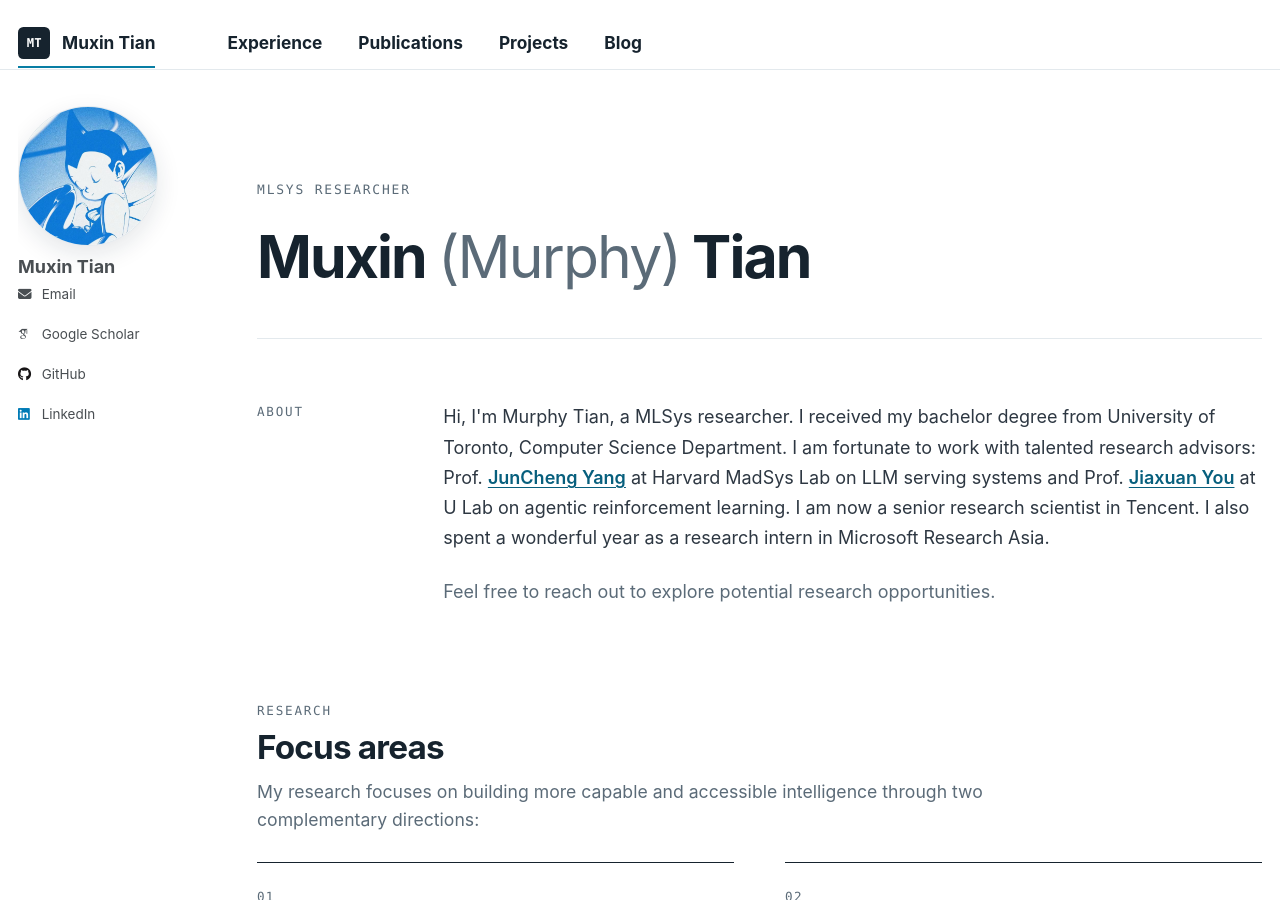
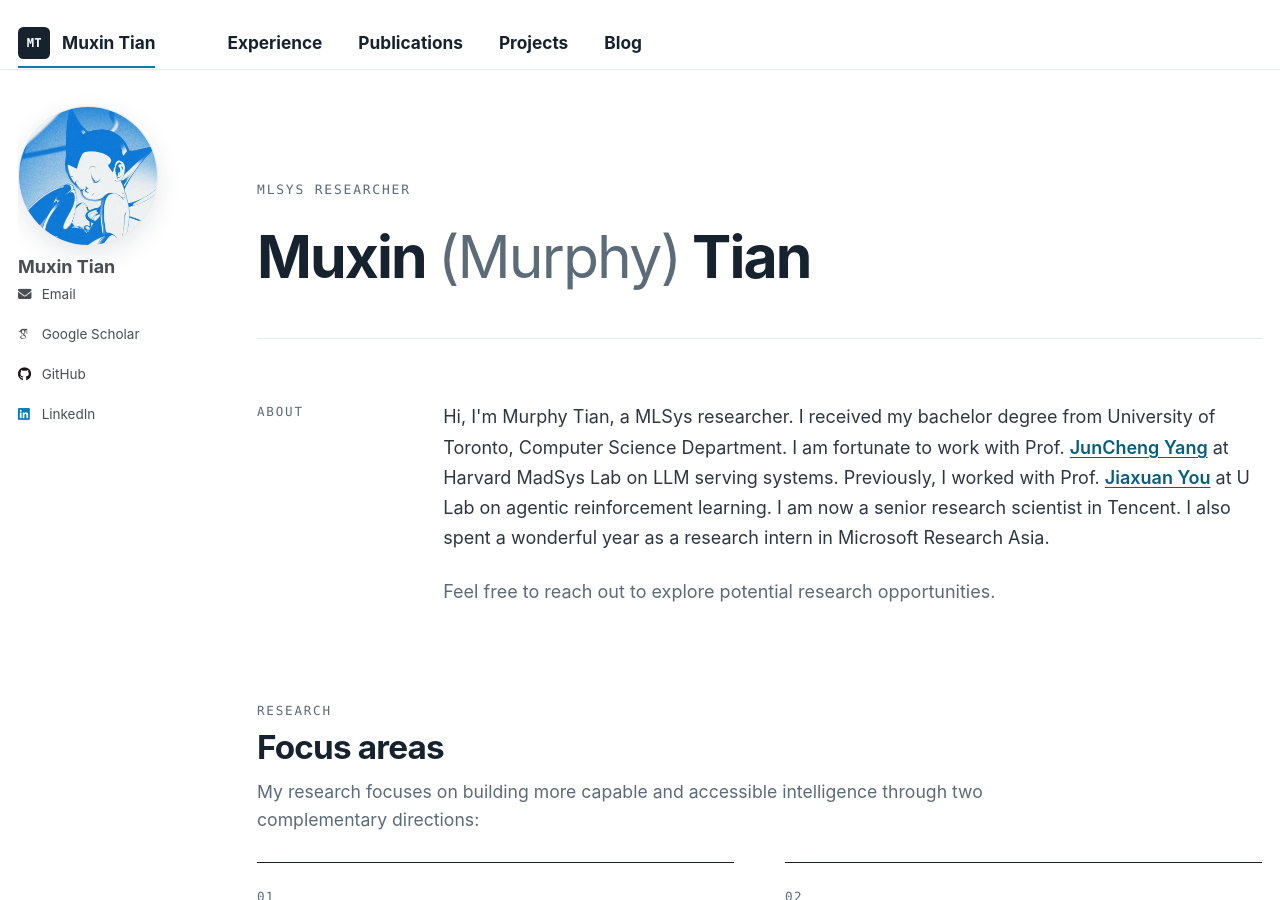
Before and after one commit to realtmxi/realtmxi.github.io, a Jekyll site: the page built from _pages/about.md, in a window 1280 px wide and 900 px high. Built offline with Jekyll 4.4.1, drawn with Linux system fonts in a browser that asks for light colours; some web fonts are replaced.

Commit message:
Update research advisor wording

```diff
--- a/_pages/about.md
+++ b/_pages/about.md
@@ -17,7 +17,7 @@
 <section class="home-intro">
   <div class="home-section-label">About</div>
   <div class="home-intro__body">
-    <p>Hi, I'm Murphy Tian, a MLSys researcher. I received my bachelor degree from University of Toronto, Computer Science Department. I am fortunate to work with talented research advisors: Prof. <a href="https://junchengyang.com/">JunCheng Yang</a> at Harvard MadSys Lab on LLM serving systems and Prof. <a href="https://cs.stanford.edu/people/jiaxuan/">Jiaxuan You</a> at U Lab on agentic reinforcement learning. I am now a senior research scientist in Tencent. I also spent a wonderful year as a research intern in Microsoft Research Asia.</p>
+    <p>Hi, I'm Murphy Tian, a MLSys researcher. I received my bachelor degree from University of Toronto, Computer Science Department. I am fortunate to work with Prof. <a href="https://junchengyang.com/">JunCheng Yang</a> at Harvard MadSys Lab on LLM serving systems. Previously, I worked with Prof. <a href="https://cs.stanford.edu/people/jiaxuan/">Jiaxuan You</a> at U Lab on agentic reinforcement learning. I am now a senior research scientist in Tencent. I also spent a wonderful year as a research intern in Microsoft Research Asia.</p>
     <p>Feel free to reach out to explore potential research opportunities.</p>
   </div>
 </section>
```
